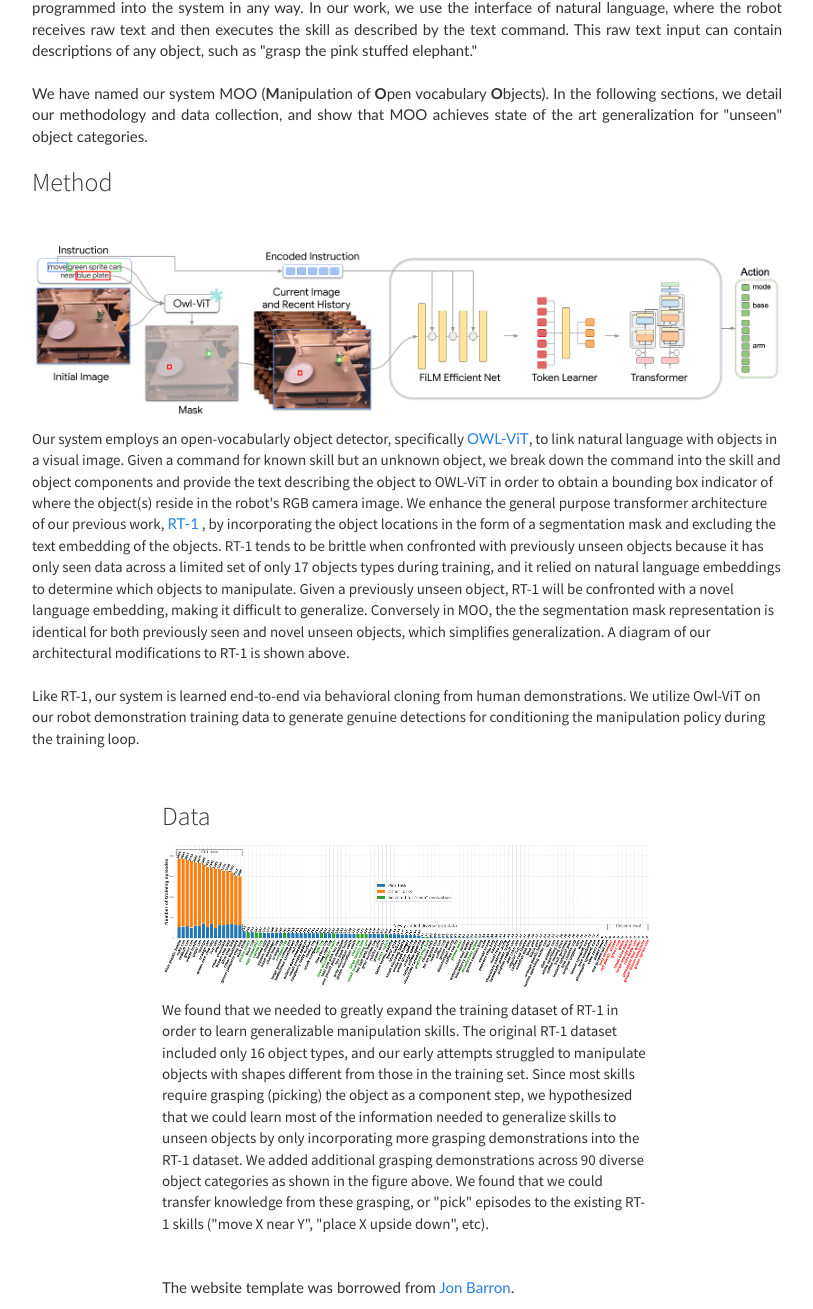
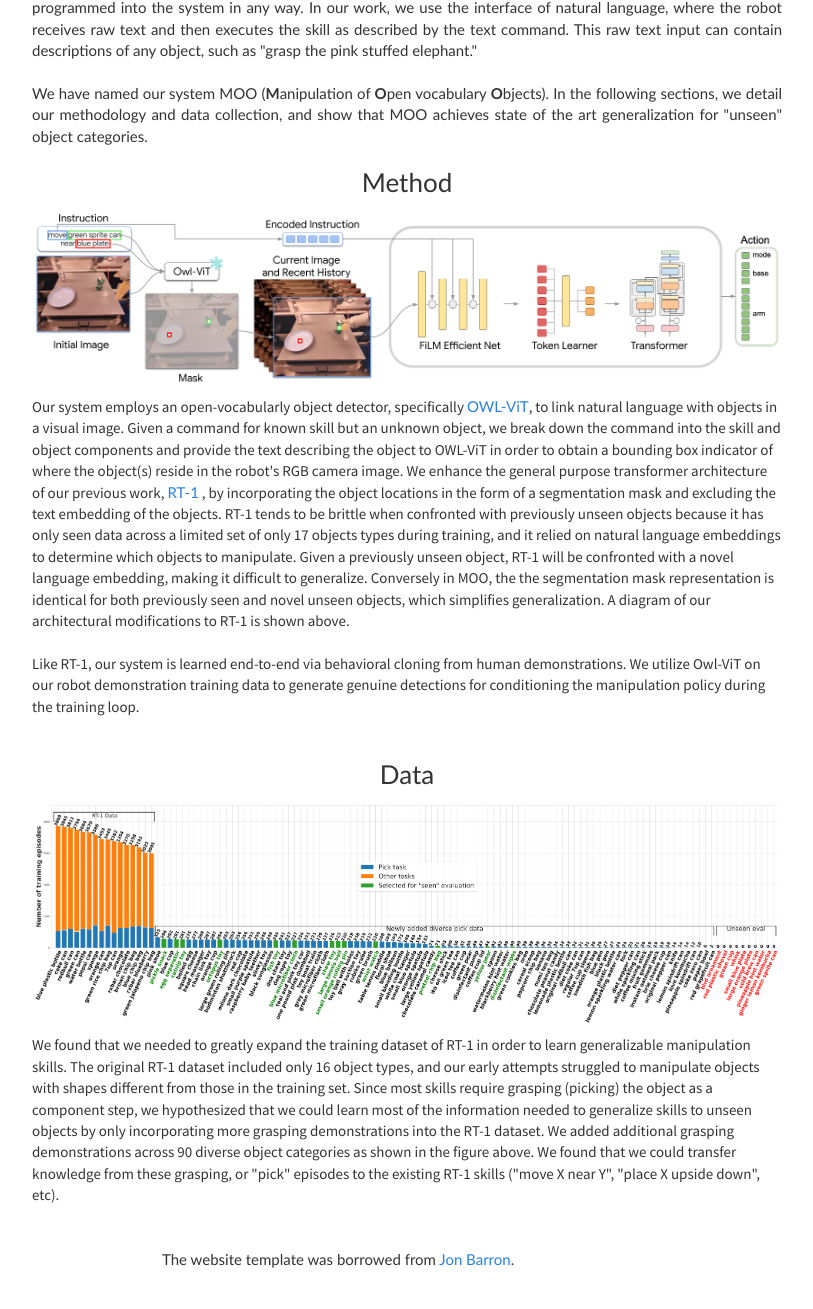
Before and after one commit to robot-moo/robot-moo.github.io, a plain HTML site: page index.html in a window 1280 px wide. Shown: the part 1927-3236 px from the top of the page, without its empty margins (233-1046 px from the left). After the commit the page ends 3207 px from the top, so only its background shows below. Drawn offline with nearby package versions, Linux system fonts and the light colour scheme; some packages are replaced by stand-ins of ours; a script that the page names is missing.

Commit message:
Fix formatting

```diff
--- a/index.html
+++ b/index.html
@@ -169,7 +169,9 @@
             <div class="col-md-8 col-md-offset-2">
             	<br>
                 <h3>
+                    <p style="text-align:center;">
                     Motivation
+                    </p>
                 </h3>
                 <p class="text-justify">
                     At Google Robotics, our overarching objective is to develop robots that can effectively perform various physical tasks for individuals in the real world.
@@ -190,10 +192,11 @@
                     and show that MOO achieves state of the art generalization for "unseen" object categories.
                 </p>
                 <h3>
+                    <p style="text-align:center;">
                     Method
+                    </p>
                 </h3>
                 <p class="text-justify">
-                    <br>
                     <p style="text-align:center;">
                         <image src="img/MooArchitecture.png" class="img-responsive"/>
                     </p>
@@ -210,10 +213,10 @@
                     We utilize Owl-ViT on our robot demonstration training data to generate genuine detections for conditioning the manipulation policy during the training loop.
                 <br><br>
                 </p>
-                <div class="row">
-                    <div class="col-md-8 col-md-offset-2">
                         <h3>
+                            <p style="text-align:center;">
                             Data
+                            </p>
                         </h3>
                     <p class="text-justify">
                         <p style="text-align:center;">
@@ -224,8 +227,6 @@
                         step, we hypothesized that we could learn most of the information needed to generalize skills to unseen objects by only incorporating more grasping demonstrations
                         into the RT-1 dataset. We added additional grasping demonstrations across 90 diverse object categories as shown in the figure above. We found that we could transfer knowledge from
                         these grasping, or "pick" episodes to the existing RT-1 skills ("move X near Y", "place X upside down", etc).
-                    </div>
-                </div>
 
 
         <!-- <div class="row">
```
